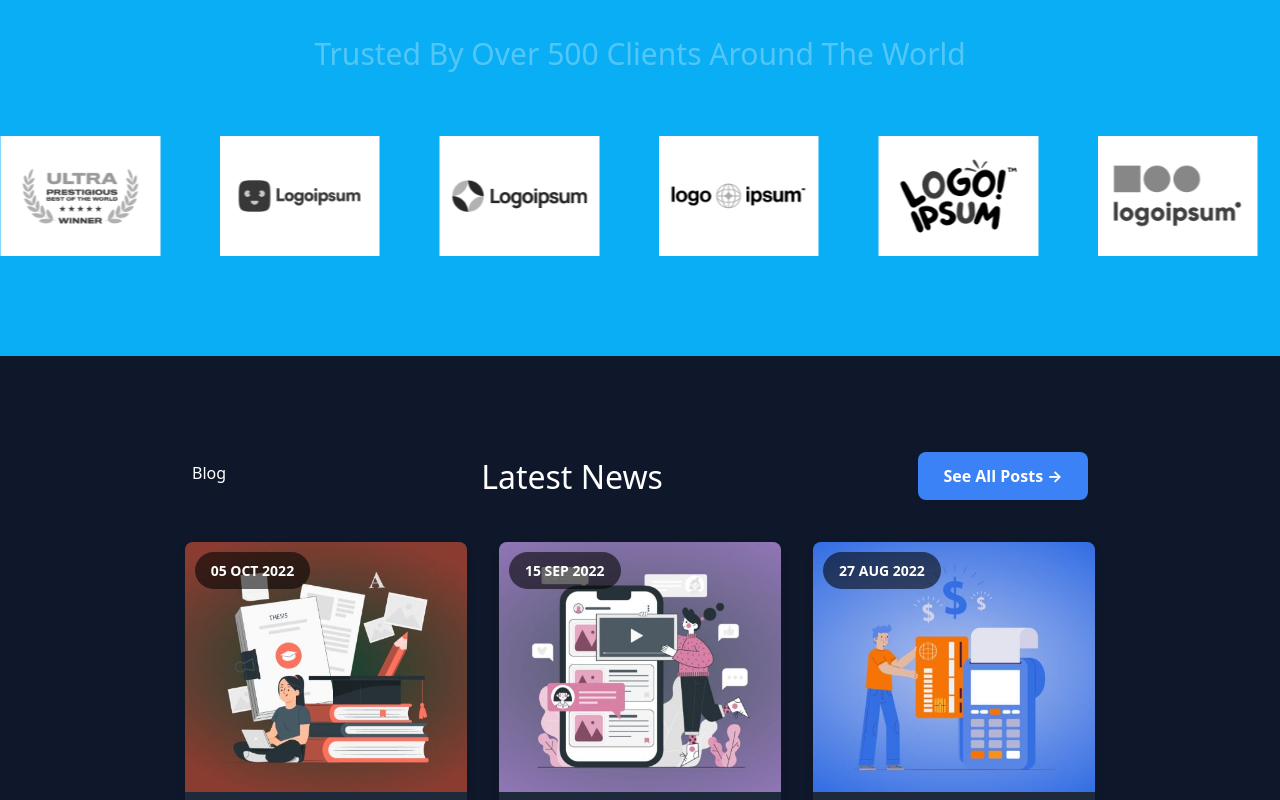
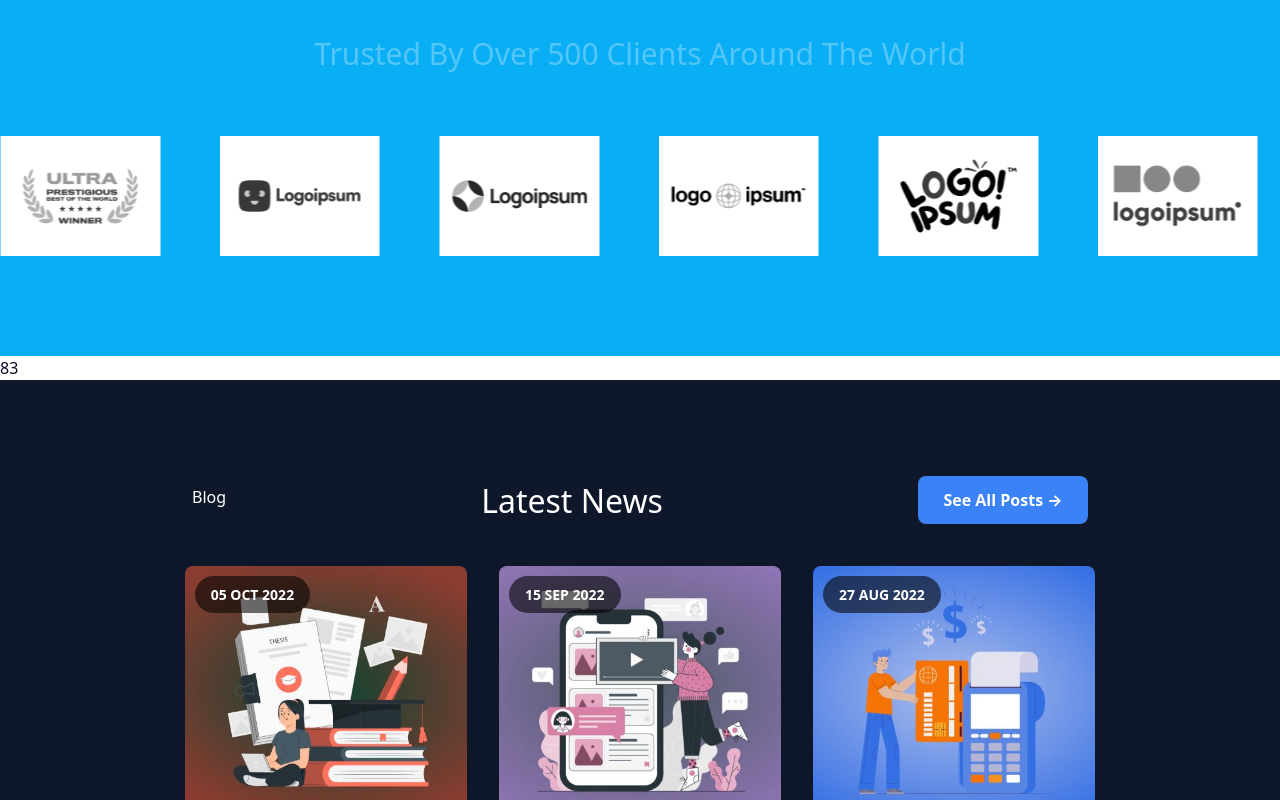
Before and after one commit to Rakgl/Service-project, a React (Vite) app: page / in a window 1280 px wide. Shown: the part 924-1724 px from the top of the page. Built offline with nearby package versions, Linux system fonts and the light colour scheme.

Commit message:
add running number into react file

```diff
--- /dev/null
+++ b/src/component/home/runing-number/RunningNum.jsx
@@ -0,0 +1,26 @@
+import React, { useEffect, useState } from "react";
+
+const RunningNum = () => {
+  const [currentNumber, setCurrentNumber] = useState(0);
+  const targetNumber = 100;
+  const speed = 50; // Speed in milliseconds
+
+  useEffect(() => {
+    const interval = setInterval(() => {
+      setCurrentNumber((prevNumber) => {
+        if (prevNumber < targetNumber) {
+          return prevNumber + 1;
+        } else {
+          clearInterval(interval);
+          return prevNumber;
+        }
+      });
+    }, speed);
+
+    return () => clearInterval(interval); // Cleanup interval on component unmount
+  }, []);
+
+  return <div id="counter">{currentNumber}</div>;
+};
+
+export default RunningNum;
--- a/src/page/Home.jsx
+++ b/src/page/Home.jsx
@@ -3,12 +3,14 @@ import CarouselCard from '../component/home/carouselCard/CarouselCard';
 import MainBanner from '../component/home/main-banner/banner';
 import LatestNews from '../component/home/News/LatestNews'
 import PricingPlans from '../component/home/PricingPlans/PricingPlans'
+import RunningNum from '../component/home/runing-number/RunningNum';
 const HomePage = () => {
   return (
     <>
       <div>
         <MainBanner/>
         <CarouselCard />
+        <RunningNum/>
         <LatestNews />
         <PricingPlans />
       </div>
```
Also changed, not shown: src/component/home/runing-number/runnignNum.scss (added).
